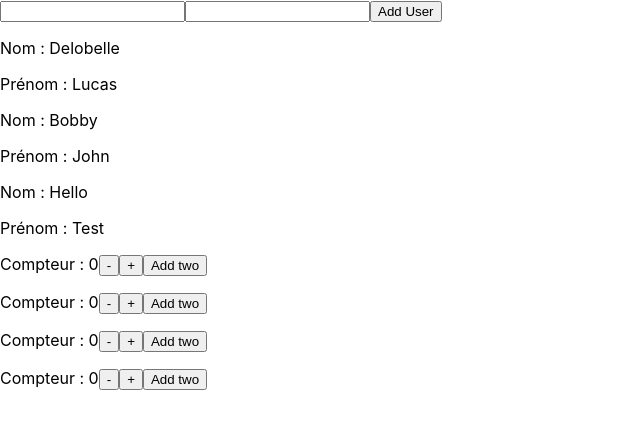
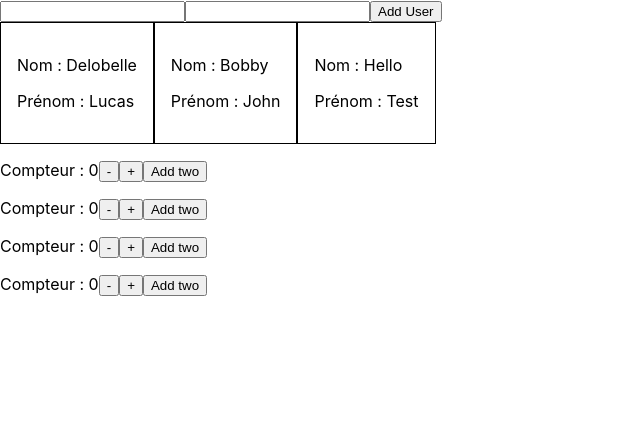
Before and after one commit to ynov-masters-2022/create-react-app, a React (Create React App) app: page / in a window 1280 px wide. Shown: the top 428 px of the page, without its empty margins (0-640 px from the left). Built offline with nearby package versions, Linux system fonts and the light colour scheme.

Commit message:
:sparkles: add sass

```diff
--- a/package.json
+++ b/package.json
@@ -9,6 +9,7 @@
     "react": "^18.2.0",
     "react-dom": "^18.2.0",
     "react-scripts": "5.0.1",
+    "sass": "^1.55.0",
     "web-vitals": "^2.1.4"
   },
   "scripts": {
--- a/src/App.js
+++ b/src/App.js
@@ -1,4 +1,4 @@
-import "./App.css";
+import "./App.scss";
 import Counter from "./components/Counter";
 import Users from "./components/Users";
 
--- /dev/null
+++ b/src/_colors.scss
@@ -0,0 +1 @@
+$primary: blue;
--- a/src/components/User.js
+++ b/src/components/User.js
@@ -1,5 +1,7 @@
+import "./User.scss";
+
 const User = ({ name, firstname }) => (
-  <div>
+  <div className="user-item">
     <p>Nom : {name}</p>
     <p>Prénom : {firstname}</p>
   </div>
--- /dev/null
+++ b/src/components/User.scss
@@ -0,0 +1,4 @@
+.user-item {
+  border: 1px solid black;
+  padding: 1rem;
+}
--- a/src/components/Users.js
+++ b/src/components/Users.js
@@ -1,4 +1,5 @@
 import { useRef, useState } from "react";
+import styles from "./Users.module.scss";
 import USERS from "../data/users";
 import User from "./User";
 
@@ -27,7 +28,7 @@ const Users = () => {
       <input type="text" ref={nameRef} />
       <input type="text" ref={firstnameRef} />
       <button onClick={onAddUser}>Add User</button>
-      <div>
+      <div className={styles.list}>
         {usersList.map((user) => (
           <User name={user.name} firstname={user.firstname} key={user.id} />
         ))}
--- /dev/null
+++ b/src/components/Users.module.scss
@@ -0,0 +1,3 @@
+.list {
+  display: flex;
+}
--- a/src/index.css
+++ b/src/index.scss
@@ -1,3 +1,5 @@
+@import 'colors';
+
 body {
   margin: 0;
   font-family: -apple-system, BlinkMacSystemFont, 'Segoe UI', 'Roboto', 'Oxygen',
```
Also changed, not shown: src/index.js (+6 -6 lines), src/App.scss (renamed from src/App.css), 1 other file (tests, documents, lock files or other folders).
